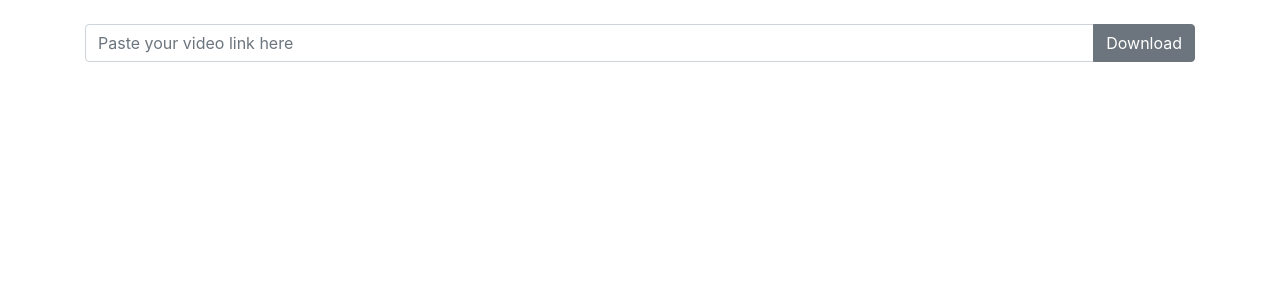
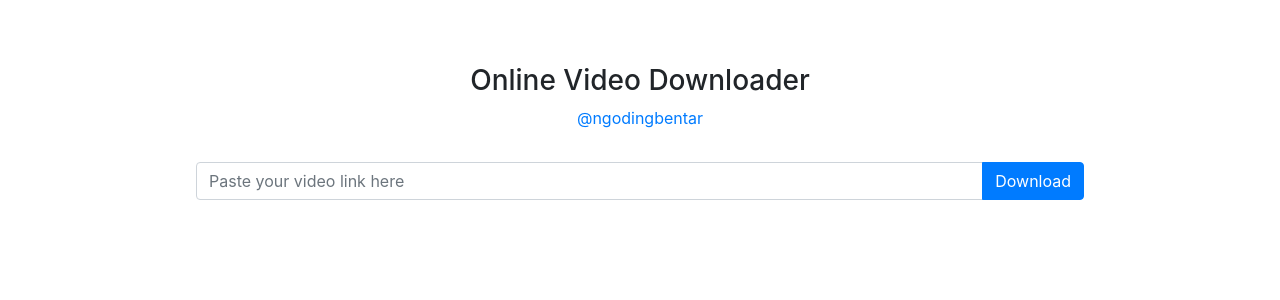
Before and after one commit to ngodingbentar/youtube-downloader-reactjs, a React (Create React App) app in the folder frontend/: page / in a window 1280 px wide. Shown: the top 300 px of the page. Built offline with nearby package versions, Linux system fonts and the light colour scheme.

Commit message:
added spinner

```diff
--- a/frontend/src/index.css
+++ b/frontend/src/index.css
@@ -1,12 +1,45 @@
 .my-4 {
   margin: 1rem 0;
 }
+
+.mt-4 {
+  margin-top: 1rem;
+}
+
+.mt-8 {
+  margin-top: 2rem;
+}
+.mt-12 {
+  margin-top: 3rem;
+}
+.mt-16 {
+  margin-top: 4rem;
+}
+
+.px-8 {
+  padding: 0 2rem;
+}
+
+.px-16 {
+  padding: 0 4rem;
+}
+
+.px-32 {
+  padding: 0 8rem;
+}
+
 
 .format {
   margin: auto;
   display: flex;
   justify-content: center;
   /* padding: 0 20px; */
+}
+
+.search {
+  max-width: 80%;
+  margin: 2rem auto;
+  /* padding: 2rem 0; */
 }
 
 .my-btn {
--- a/frontend/src/screens/HomeScreen.jsx
+++ b/frontend/src/screens/HomeScreen.jsx
@@ -1,12 +1,12 @@
 import React, { useEffect, useState } from 'react';
 import Axios from 'axios';
-import { Button } from 'reactstrap';
+import { Button, Spinner } from 'reactstrap';
 import { Container, Row, Col } from 'reactstrap';
 import { InputGroup, InputGroupAddon, InputGroupText, Input } from 'reactstrap';
 
 
 export default function HomeScreen() {
-  const [loadingResi, setLoadingResi] = useState(true);
+  const [loading, setLoading] = useState(false);
   const [formats, setFormats] = useState([]);
   const [myData, setMyData] = useState([]);
   const [videoYt, setVideoYt] = useState('');
@@ -15,7 +15,7 @@ export default function HomeScreen() {
   const baseUrl = `http://localhost:5000/api/v1/`
 
   const submit = async () => {
-    setLoadingResi(true)
+    setLoading(true)
     try{
       const url = `${baseUrl}videoInfo?videoURL=${videoYt}`
       const result = await Axios.get(url)
@@ -23,7 +23,7 @@ export default function HomeScreen() {
       setMyData(result.data)
       setFormats(result.data.formats)
       if(result.data){
-        setLoadingResi(false)
+        setLoading(false)
       }
     } catch(err){
       console.log(err)
@@ -37,14 +37,14 @@ export default function HomeScreen() {
   }
 
   return (
-    <Container>
-      <div className="my-4">
-        {/* <input onChange={(e) => setVideoYt(e.target.value)} />
-        <button onClick={submit}>Submit</button> */}
-        <InputGroup>
+    <Container className="mt-16">
+      <h3 className="text-center">Online Video Downloader</h3>
+      <p className="text-center"><a href="https://www.instagram.com/ngodingbentar/" target="_blank">@ngodingbentar</a></p>
+      <div className="section-search">
+        <InputGroup className="search">
           <Input placeholder="Paste your video link here" onChange={(e) => setVideoYt(e.target.value)} type="search"/>
           <InputGroupAddon addonType="append">
-            <Button onClick={submit}>Download</Button>
+            <Button color="primary" onClick={submit}>Download</Button>
           </InputGroupAddon>
         </InputGroup>
       </div>
@@ -60,17 +60,12 @@ export default function HomeScreen() {
           </div>
         ))}
       </section>
-      {/* <section className="format">
-        {formats.map((item, index) => (
-          <div key={index}>
-            {((item.qualityLabel !== null) && !item.audioCodec) && (
-              <Button onClick={()=>download(item)}>
-                <p><b>{item.qualityLabel}</b> <i className="fa fa-volume-off text-danger" ></i></p>
-              </Button>
-            )}
+      <section>
+        {loading && (
+          <div className="text-center">
+            <Spinner color="primary" style={{ width: '3rem', height: '3rem' }} />{' '}
           </div>
-        ))}
-      </section> */}
+        )}
         <Row className="format">
           {formats.map((item, index) => (
             <>
@@ -87,6 +82,7 @@ export default function HomeScreen() {
             </>
           ))}
         </Row>
+      </section>
       </div>
       {/* <Button color="danger" onClick={()=> console.log(format.qualityLabel)}>cek</Button> */}
 
```
